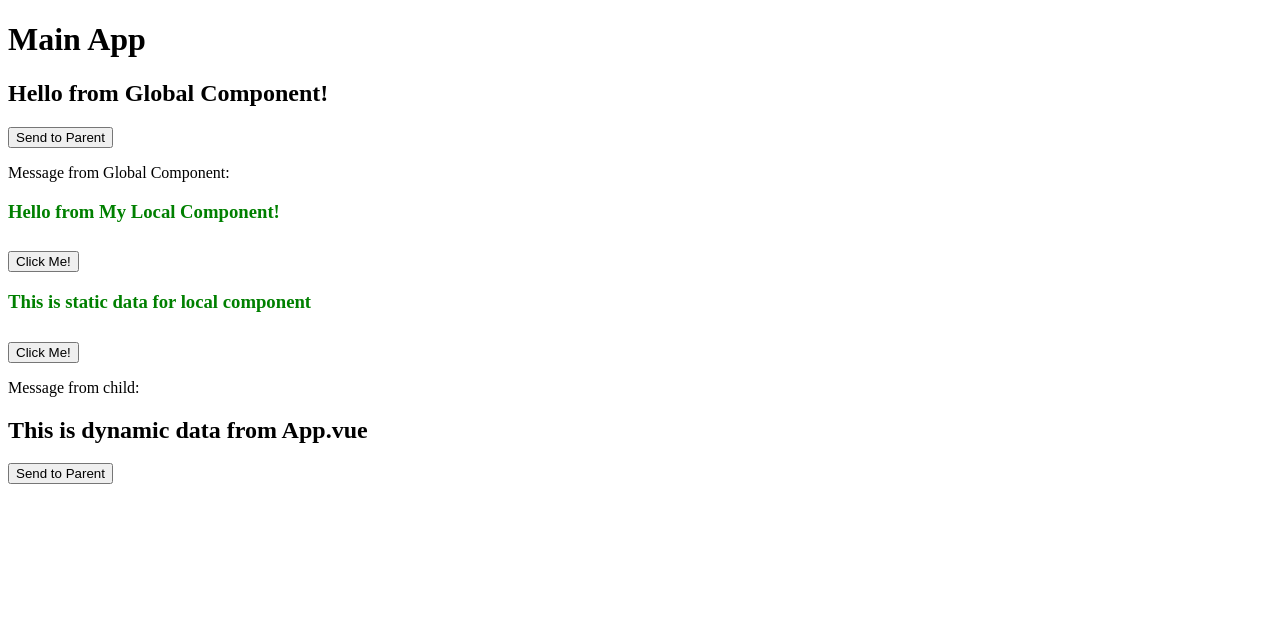
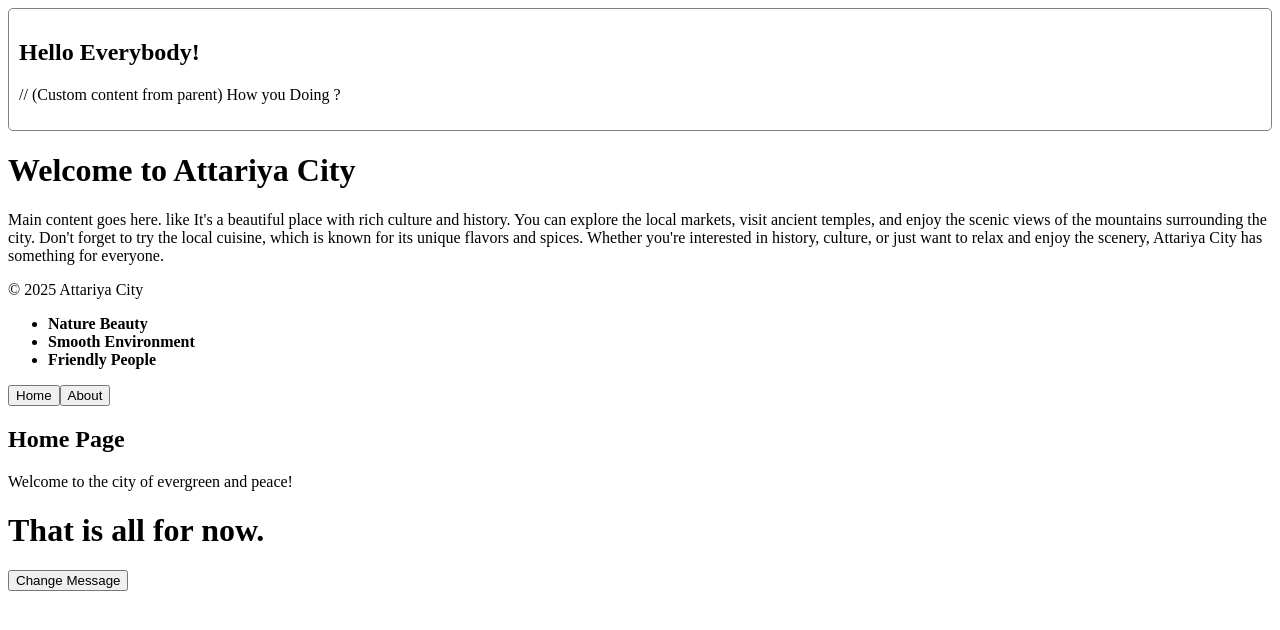
Before and after one commit to Bishal-code0731/Internship-Vue, a Vue app: page / in a window 1280 px wide. Shown: the top 630 px of the page. Built offline with nearby package versions, Linux system fonts and the light colour scheme.

Commit message:
Add all the latest updates

```diff
--- a/src/App.vue
+++ b/src/App.vue
@@ -1,65 +1,78 @@
 <template>
   <div>
-    <h1>Main App</h1>
+    <!-- Pass content to the slot -->
+    <BaseCard>
+      <h2>Hello Everybody!</h2>
+      <p> // (Custom content from parent)  How you Doing ?</p>
+    </BaseCard>
+
+    <!-- Named slots -->
+    <BaseLayout>
+      <template v-slot:header>
+        <h1>Welcome to Attariya City</h1>
+      </template>
+
+      <p>Main content goes here. like
+        It's a beautiful place with rich culture and history. You can explore the local markets, visit ancient temples, and enjoy the scenic views of the mountains surrounding the city. Don't forget to try the local cuisine, which is known for its unique flavors and spices. Whether you're interested in history, culture, or just want to relax and enjoy the scenery, Attariya City has something for everyone.
+      </p>
+
+      <template v-slot:footer>
+        <p>&copy; 2025 Attariya City</p>
+      </template>
+    </BaseLayout>
+
+    <!-- Scoped slot -->
+    <ItemList :items="[{ id: 1, name: 'Nature Beauty' }, { id: 2, name: 'Smooth Environment' }, { id: 3, name: 'Friendly People' }]">
+      <template v-slot:default="{ item }">
+        <strong>{{ item.name }}</strong>
+      </template>
+    </ItemList>
 
 
+    <!-- Dynamic component workings-->
+     <button @click="currentView = 'HomePage'">Home</button>
+     <button @click="currentView = 'AboutPage'">About</button>
+    <!--dynamic component-->
+    <!--for remembering state if i have to switch back use keep-alive-->
+    <keep-alive>
+    <component :is="currentView"></component>
+    </keep-alive>
+      <!--for lifecycle hooks-->
 
-    <!-- Using the global component -->
-    <my-global-component message="Hello from Global Component!"
-    @globalClicked="handleGlobalClick" ></my-global-component>
-    <p>Message from Global Component: {{ globalMessage }}</p>
+      <LifeCycleDemo />
 
-    <!-- Using the local component -->
-    <my-local-component message="Hello from My Local Component!"></my-local-component>
-
-     <!-- Pass dynamic data for local component prop-->
-      <my-local-component :message="staticMessage"
-       @childClicked="handleChildMessage"></my-local-component>
-
-       <!-- Display message received from child -->
-        <p>Message from child: {{ childMessage }}</p>
-
-    <!-- Reusing the global component with dynamic prop -->
-    <my-global-component :message="dynamicMessage"></my-global-component>
   </div>
 </template>
 
 <script>
-import MyLocalComponent from './components/MyLocalComponent.vue'
+import BaseCard from './components/BaseCard.vue'
+import BaseLayout from './components/BaseLayout.vue'
+import ItemList from './components/ItemList.vue'
+ // for dynamic components
+ import HomePage from './components/ForDynamicComponents/HomePage.vue'
+  import AboutPage from './components/ForDynamicComponents/AboutPage.vue'
 
+// lifecyclehooks
+import LifeCycleDemo from './components/ForLifeCycleHooks/LifeCycleDemo.vue'
 export default {
-  name: 'App',
 
-  // Register local components
-  components: {
-    MyLocalComponent
-  },
-
-  // Component data
-  data() {
-    return {
-      dynamicMessage: 'This is dynamic data from App.vue',
-      staticMessage: 'This is static data for local component',
-      childMessage: '',
-       globalMessage: ''
-    }
-  },
-  methods: {
-  handleChildMessage(message) {
-    this.childMessage = message;
-  },
-
-      handleGlobalClick(message) {
-      this.globalMessage = message
-    }
-}
+//dynamic
+data () {
+  return {
+    currentView: 'HomePage' // default view
+  }
+},
 
 
-}
+  components: {
+    BaseCard,
+    BaseLayout,
+    ItemList,
+    //dynamic
+    HomePage,
+    AboutPage,
+    //lifecycle hooks
+    LifeCycleDemo
+  }}
+
 </script>
-
-<style>
-h3 {
-    color: green;
-}
-</style>
--- /dev/null
+++ b/src/components/BaseCard.vue
@@ -0,0 +1,20 @@
+<template>
+  <div class="card">
+    <!-- Slot placeholder -->
+    <slot></slot>
+  </div>
+</template>
+
+<script>
+export default {
+  name: 'BaseCard'
+}
+</script>
+
+<style>
+.card {
+  border: 1px solid gray;
+  padding: 10px;
+  border-radius: 5px;
+}
+</style>
--- /dev/null
+++ b/src/components/BaseLayout.vue
@@ -0,0 +1,13 @@
+<template>
+  <header>
+    <slot name="header"></slot>
+  </header>
+
+  <main>
+    <slot></slot> <!-- default slot -->
+  </main>
+
+  <footer>
+    <slot name="footer"></slot>
+  </footer>
+</template>
--- /dev/null
+++ b/src/components/ForDynamicComponents/AboutPage.vue
@@ -0,0 +1,6 @@
+<template>
+  <div>
+    <h2>About Page</h2>
+    <p>Nothing to see here.</p>
+  </div>
+</template>
--- /dev/null
+++ b/src/components/ForDynamicComponents/HomePage.vue
@@ -0,0 +1,6 @@
+<template>
+  <div>
+    <h2>Home Page</h2>
+    <p>Welcome to the city of evergreen and peace!</p>
+  </div>
+</template>
--- /dev/null
+++ b/src/components/ForLifeCycleHooks/LifeCycleDemo.vue
@@ -0,0 +1,46 @@
+<template>
+    <div>
+
+         <h1>{{message}}</h1>
+         <button @click="changeMessage">Change Message</button>
+    </div>
+    </template>
+
+    <script>
+export default {
+    data () {
+        return {
+            message: 'That is  all for now.'
+        }
+    },
+
+    beforeCreate() {
+        console.log('beforeCreate-> data is not ready yet')
+
+    },
+    created () {
+        console.log('created -> data is ready:', this.message)
+    },
+    beforeMount() {
+        console.log('beforeMount -> template ready, not in DOM yet')
+    },
+    mounted () {
+        console.log('mounted -> component is in the DOM now')
+    },
+    beforeUpdate() {
+        console.log('beforeUpdate -> data changed, DOM is not updated yet')
+    },
+    beforeUnmount() {
+        console.log('beforeUnmount -> component about to be removed')
+    },
+    unmounted () {
+        console.log ('unmounted -> component removed from DOM')
+    },
+
+    methods: {
+        changeMessage() {
+            this.message = 'Thank you, Hope you enjoyed your time here!'
+        }
+    }
+}
+</script>
--- /dev/null
+++ b/src/components/ItemList.vue
@@ -0,0 +1,14 @@
+<template>
+  <ul>
+    <li v-for="item in items" :key="item.id">
+      <!-- Provide data to parent through scoped slot -->
+      <slot :item="item"></slot>
+    </li>
+  </ul>
+</template>
+
+<script>
+export default {
+  props: ['items']
+}
+</script>
--- a/src/components/MyGlobalComponent.vue
+++ /dev/null
@@ -1,27 +0,0 @@
-<template>
-    <div>
-        <!-- Display the message passed from parent -->
-    <h2>{{ message }}</h2>
-    <button @click="sendMessage">Send to Parent</button>
-</div>
-    </template>
-
-    <script>
-    export default {
-        name: 'MyGlobalComponent',
-        props: {
-            message: {
-                type: String,
-                required: true
-            }
-        },
-        methods: {
-            sendMessage() {
-                // Emit an event to notify the parent component
-                this.$emit('globalClicked', 'Hello from MyGlobalComponent!')
-            }
-        }
-
-
-    }
-    </script>
--- a/src/components/MyLocalComponent.vue
+++ /dev/null
@@ -1,37 +0,0 @@
-<template>
-    <div>
-        <!-- Display the message passed from parent -->
-        <h3>{{ message }}</h3>
-
-         <!-- Button to send event to parent -->
-    <button @click="notifyParent">Click Me!</button>
-
-    </div>
-    </template>
-
-    <script>
-export default {
-
-    name: 'MyLocalComponent',
-    props: {
-        message: {
-        type: String,   // Must be a constructor
-        required: true     // Boolean
-    }   // Props to receive data
-},
-   methods: {
-     notifyParent() {
-  this.$emit('childClicked', 'Hello child from local component')
-}
-   }
-}
-</script>
-
-<style scoped>
-    h2 {
-        color: blue;
-            }
-            button {
-                margin-top: 10px;
-            }
-            </style>
--- a/src/main.js
+++ b/src/main.js
@@ -1,9 +1,8 @@
 import {createApp} from 'vue'
 import App from './App.vue'
-import MyGlobalComponent from './components/MyGlobalComponent.vue'
 
 const app = createApp(App)
 
-app.component('my-global-component', MyGlobalComponent)
+
 
 app.mount('#app')
```
